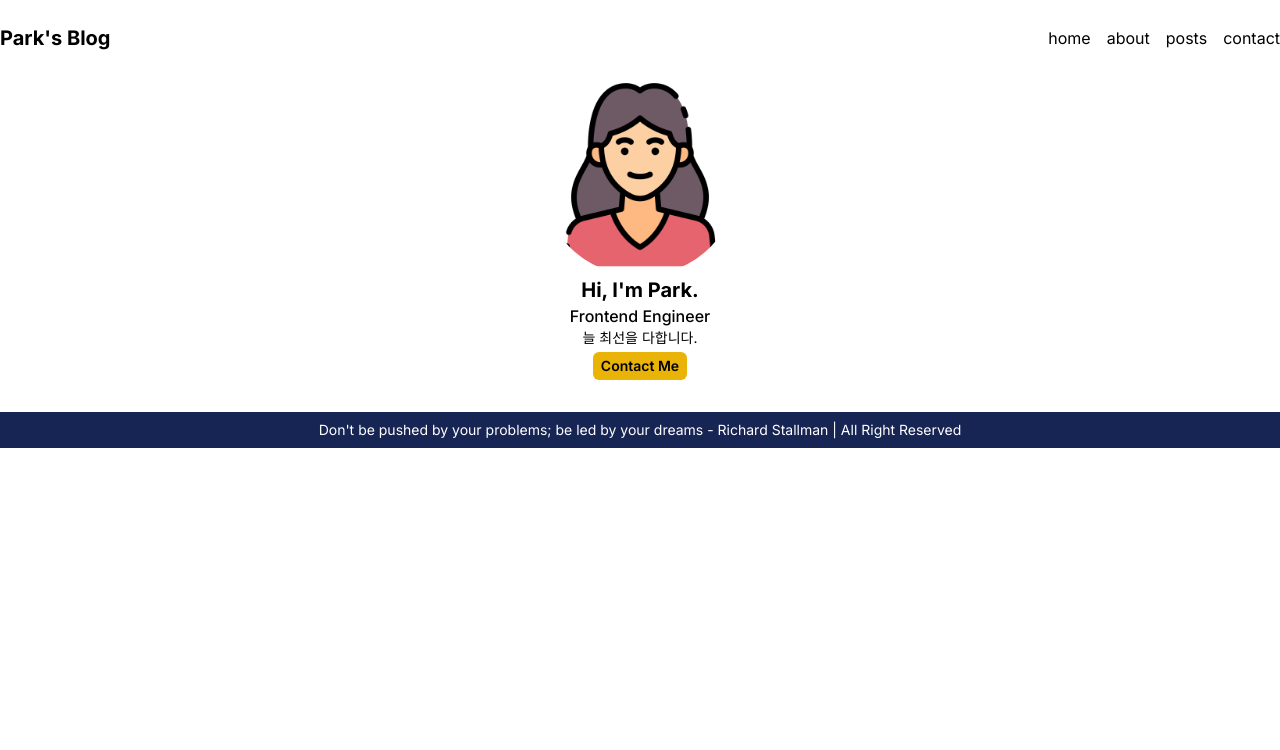
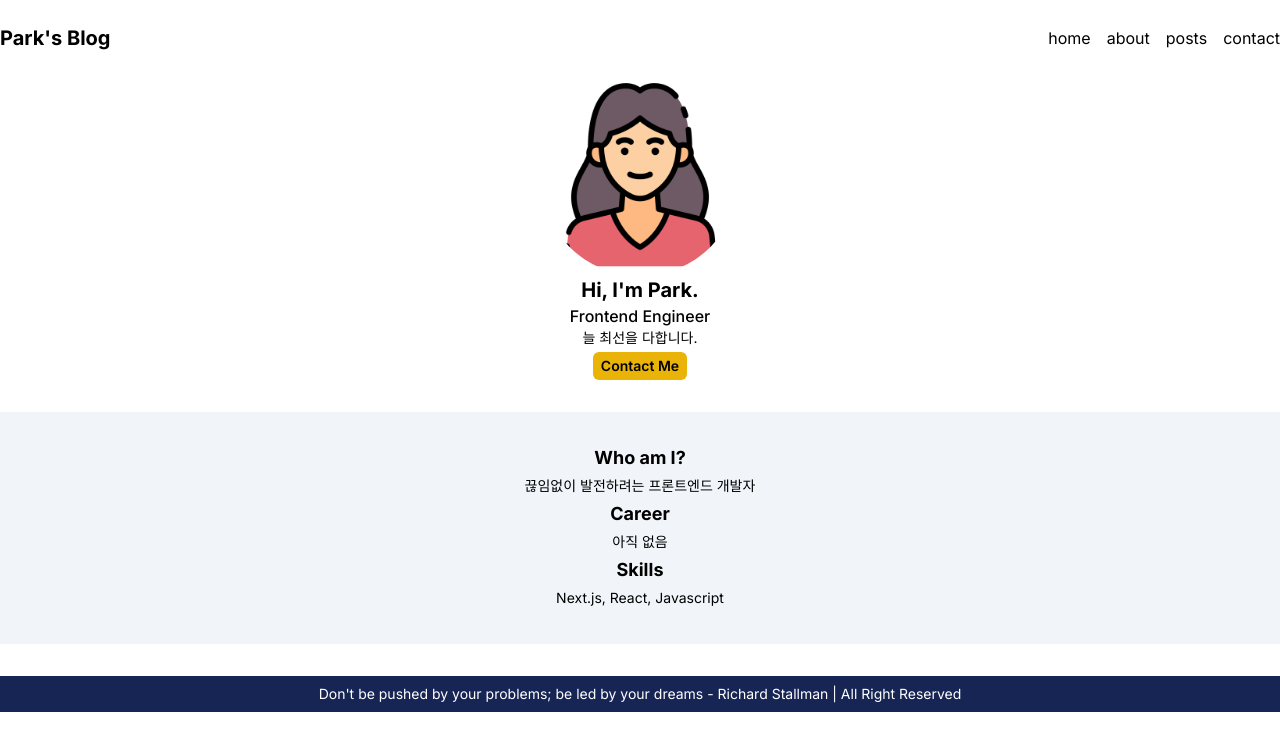
Before and after one commit to confidential-nt/next-blog-practice, a Next.js app: page /about in a window 1280 px wide. Shown: the top 750 px of the page. Built offline with nearby package versions, Linux system fonts and the light colour scheme.

Commit message:
[feat] About page 구현

```diff
--- a/src/app/about/page.tsx
+++ b/src/app/about/page.tsx
@@ -8,9 +8,19 @@ export const metadata: Metadata = {
 
 export default function AboutPage() {
   return (
-    <section className="flex justify-center items-center mb-8">
+    <section className="flex flex-col justify-center items-center mb-8">
       <h1 className="hidden">자기소개 섹션</h1>
       <ProfileCard />
+      <div className="bg-slate-100 w-full mt-8 p-8">
+        <h3 className="text-center font-bold text-lg mb-1">Who am I?</h3>
+        <p className="text-center text-sm mb-1">
+          끊임없이 발전하려는 프론트엔드 개발자
+        </p>
+        <h3 className="text-center font-bold text-lg  mb-1">Career</h3>
+        <p className="text-center text-sm mb-1">아직 없음</p>
+        <h3 className="text-center font-bold text-lg  mb-1">Skills</h3>
+        <p className="text-center text-sm mb-1">Next.js, React, Javascript</p>
+      </div>
     </section>
   );
 }
--- a/src/components/YouMayLike.css
+++ b/src/components/YouMayLike.css
@@ -1,3 +1,7 @@
+.carousel-slider {
+  padding-bottom: 1.5rem;
+}
+
 .carousel-item {
   margin-right: 1rem;
   width: 350px !important;
```
